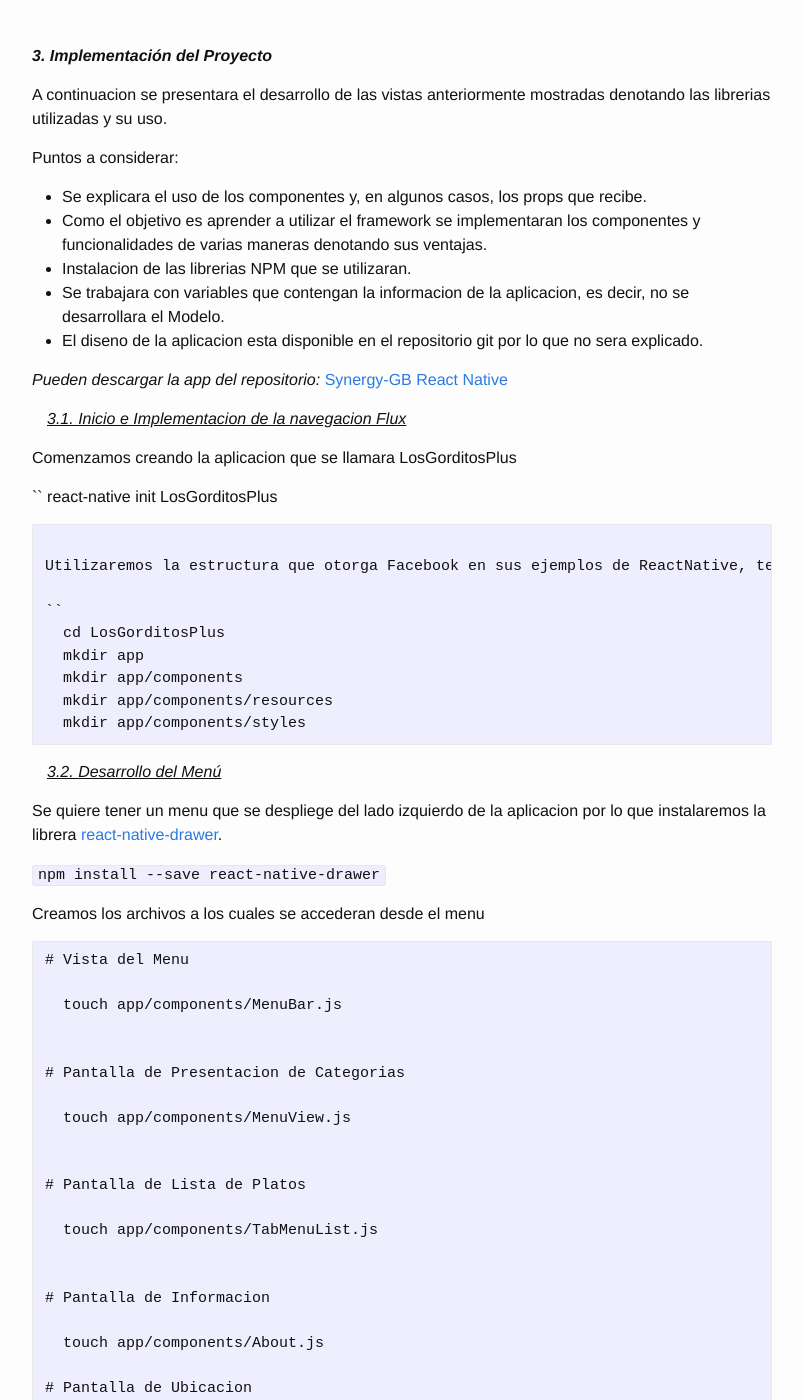
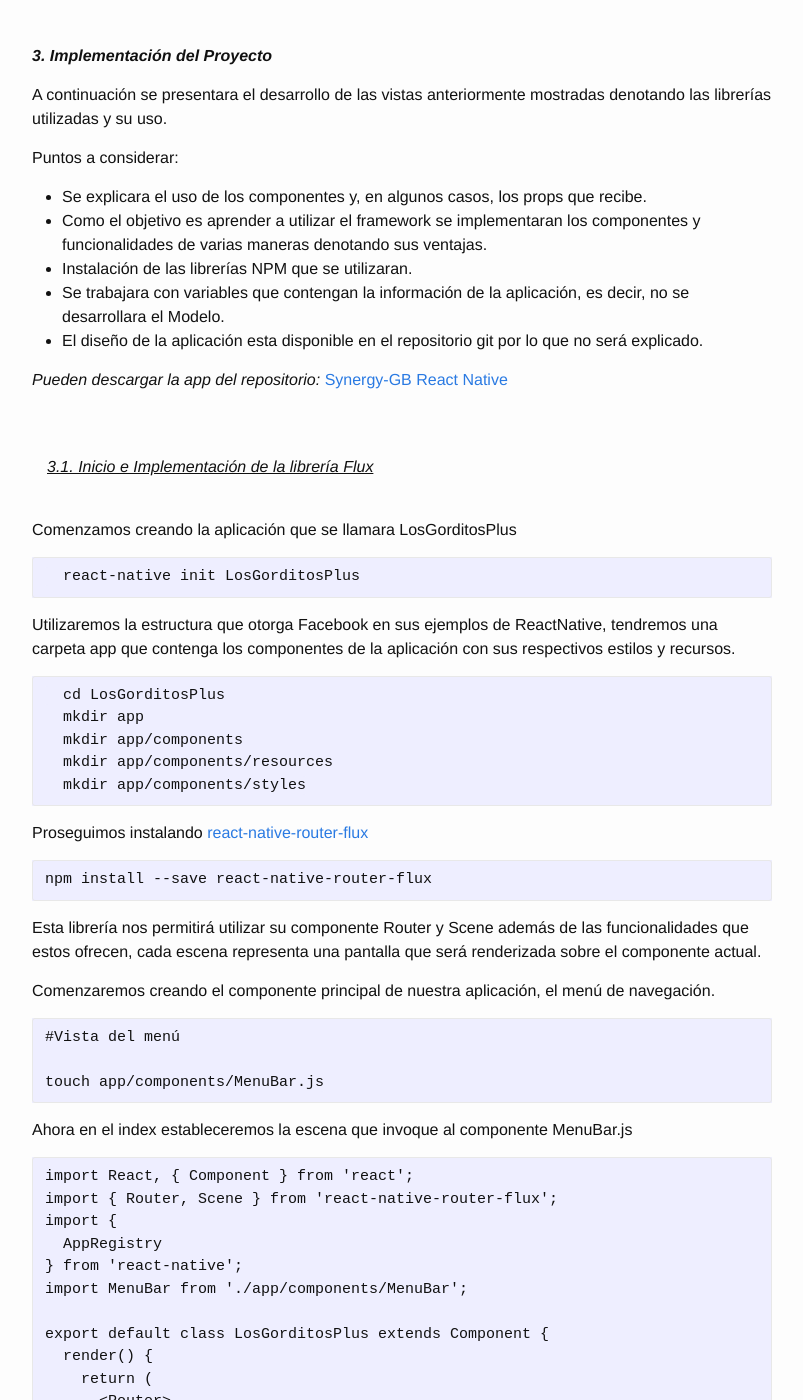
Before and after one commit to SYNERGY-GB/pas-restaurant-react-native, a Jekyll site: the page built from _posts/2016-07-18-Proyecto.markdown, in a window 1280 px wide and 1400 px high, scrolled down 7131 px. Shown: the whole window, without its empty margins (238-1041 px from the left). Built offline with Jekyll 4.4.1, drawn with Linux system fonts in a browser that asks for light colours; some of the changed text lies outside the part shown.

Commit message:
Se definio la implementacion basica de la libreria react-native-router-flux

````diff
--- a/_posts/2016-07-18-Proyecto.markdown
+++ b/_posts/2016-07-18-Proyecto.markdown
@@ -286,33 +286,37 @@ Se mostrara el logo del sitio de comida hasta que finalice la carga y renderizac
 
  ***3. Implementación del Proyecto***
 
-A continuacion se presentara el desarrollo de las vistas anteriormente mostradas denotando las librerias utilizadas y su uso.
+A continuación se presentara el desarrollo de las vistas anteriormente mostradas denotando las librerías utilizadas y su uso.
 
 Puntos a considerar:
 
 - Se explicara el uso de los componentes y, en algunos casos, los props que recibe.
 - Como el objetivo es aprender a utilizar el framework se implementaran los componentes y funcionalidades de varias maneras denotando sus ventajas.
-- Instalacion de las librerias NPM que se utilizaran.
-- Se trabajara con variables que contengan la informacion de la aplicacion, es decir, no se desarrollara el Modelo.
-- El diseno de la aplicacion esta disponible en el repositorio git por lo que no sera explicado.
+- Instalación de las librerías NPM que se utilizaran.
+- Se trabajara con variables que contengan la información de la aplicación, es decir, no se desarrollara el Modelo.
+- El diseño de la aplicación esta disponible en el repositorio git por lo que no será explicado.
 
 
 
 *Pueden descargar la app del repositorio:* [Synergy-GB React Native](https://github.com/SYNERGY-GB/pas-restaurant-react-native)
 
+<br>
+<br>
+*<Text style="text-decoration: underline; margin: 15px;"> 3.1. Inicio e Implementación de la librería Flux</Text>*
+<br>
+<br>
 
-*<Text style="text-decoration: underline; margin: 15px;"> 3.1. Inicio e Implementacion de la navegacion Flux</Text><br>*
+Comenzamos creando la aplicación que se llamara LosGorditosPlus
 
-Comenzamos creando la aplicacion que se llamara LosGorditosPlus
-
-``
-  react-native init LosGorditosPlus
 
 ```
+  react-native init LosGorditosPlus
+```
 
-Utilizaremos la estructura que otorga Facebook en sus ejemplos de ReactNative, tendremos una carpeta app que contenga los componentes de la aplicacion con sus respectivos estilos y recursos.
+Utilizaremos la estructura que otorga Facebook en sus ejemplos de ReactNative, tendremos una carpeta app que contenga los componentes de la aplicación con sus respectivos estilos y recursos.
 
-``
+
+```
   cd LosGorditosPlus
   mkdir app
   mkdir app/components
@@ -320,22 +324,72 @@ Utilizaremos la estructura que otorga Facebook en sus ejemplos de ReactNative, t
   mkdir app/components/styles
 ```
 
-
-*<Text style="text-decoration: underline; margin: 15px;"> 3.2. Desarrollo del Menú </Text><br>*
-
-Se quiere tener un menu que se despliege del lado izquierdo de la aplicacion por lo que instalaremos la librera [react-native-drawer](https://github.com/root-two/react-native-drawer).
-
-``
-  npm install --save react-native-drawer
-``
-
-Creamos los archivos a los cuales se accederan desde el menu
+Proseguimos instalando [react-native-router-flux](https://github.com/aksonov/react-native-router-flux)
 
 ```
-# Vista del Menu
+npm install --save react-native-router-flux
+```
 
-  touch app/components/MenuBar.js
+Esta librería nos permitirá utilizar su componente Router y Scene además de las funcionalidades que estos ofrecen, cada escena representa una pantalla que será renderizada sobre el componente actual.
 
+Comenzaremos creando el componente principal de nuestra aplicación, el menú de navegación.
+
+```
+#Vista del menú
+
+touch app/components/MenuBar.js
+```
+
+Ahora en el index estableceremos la escena que invoque al componente MenuBar.js
+
+```
+import React, { Component } from 'react';
+import { Router, Scene } from 'react-native-router-flux';
+import {
+  AppRegistry
+} from 'react-native';
+import MenuBar from './app/components/MenuBar';
+
+export default class LosGorditosPlus extends Component {
+  render() {
+    return (
+      <Router>
+        <Scene key="root" hideNavBar>
+          <Scene key="MenuBar" component={MenuBar} initial={true} />
+        </Scene>
+      </Router>
+    )
+  }
+}
+
+AppRegistry.registerComponent('LosGorditosPlus', () => LosGorditosPlus);
+```
+
+Como se observa, estamos pasando los siguientes props al componente Scene:
+
+- key: String único que sirve para referenciar la escena. Al pasarle como valor "root" indicamos que es raíz de las escenas.
+- hideNavBar: Oculta la barra de navegación de Flux.
+- component: Componente a ser renderizado en la escena o pagina.
+- initial: Indica que es la primera escena a mostrar al ejecutar la aplicación.
+
+
+Por ahora tenemos que al iniciar la aplicación se renderiza el componente Menubar.
+
+<br>
+<br>
+*<Text style="text-decoration: underline; margin: 15px;"> 3.2. Desarrollo del Menú </Text>*
+<br>
+<br>
+Se quiere tener un menú que se despliegue del lado izquierdo de la aplicación, utilizaremos la librería [react-native-drawer](https://github.com/root-two/react-native-drawer) que facilita la implementación de un DrawerMenu funcional en ambas plataformas (iOS, Android).
+
+
+```
+  npm install --save react-native-drawer
+```
+
+Creamos las pantallas a las cuales se accederán desde el menú
+
+```
 
 # Pantalla de Presentacion de Categorias
 
@@ -357,7 +411,7 @@ Creamos los archivos a los cuales se accederan desde el menu
 
 ```
 
-Podemos colocar en cada uno de estos archivos un pequeno codigo que nos permita visualizar el cambio de la pantalla
+Podemos colocar en cada uno de estos archivos un pequeño código que nos permita visualizar la funcionalidad de nuestro menú al cambiar la pantalla
 
 ```
 class <Nombre_Clase> extend Component {
@@ -372,7 +426,7 @@ module.exports= <Nombre_Clase>
 ```
 
 
-Empezamos la implementacion del menu necesitamos importar la libreria instalada y cada uno de los componentes (pantallas) que seran llamados.
+Empezamos la implementación del menú necesitamos importar la librería instalada y cada uno de los componentes (pantallas) que serán llamados.
 
 ```
 import TabMenuList from './TabMenuList';
@@ -395,35 +449,34 @@ module.exports= <Nombre_Clase>
 ```
 
 
-Usaremos el elemento Image como contenedor debido a que se tienen muchas images de fondos.
+Usaremos el componente Image como contenedor para colocar la imagen de fondo y sobreponer componentes en esta.
 
-Drawer: Este componente consta de 2 partes, el contenido que va dentro de las etiquetas es lo que se muestra en la pantalla, mientras que el componente declarado en la propiedad "content" se muestra en el drawer. Requiere la declaracion de los estados Open y Disabled para el control de este y de las funciones para abrirlo y cerrarlo. Entre sus props tenemos:
+Drawer: Este componente consta de 2 partes, el contenido que va dentro de las etiquetas es lo que se muestra en la pantalla, mientras que el componente declarado en la propiedad "content" se muestra en el drawer. Requiere la declaración de los estados Open y Disabled para el control de este y de las funciones para abrirlo y cerrarlo. Entre sus props tenemos:
 
 - type: Puede tomar dos valores, "static" el Drawer se pinta en la pantalla deslizando el contenido de esta hacia la derecha. Y "overlay", se pinta encima del contenido de la pantalla.
-- content: Aqui se declara el contenido que se mostrara en el drawer.
-- onOpen: Funcion a realizar en la apertura del Drawer,
-- onClose: Funcion a raelizar al cerrar el Drawer.
+- content: Aquí se declara el contenido que se mostrara en el drawer.
+- onOpen: Función a realizar en la apertura del Drawer,
+- onClose: Función a realizar al cerrar el Drawer.
 
 
-Desglozaremos el contenido del Drawer en un archivo llamado DrawerContent para que el codigo sea mas legible y veamos como comunicar al componente padre con el hijo.
+Desglosaremos el contenido del Drawer en un archivo llamado DrawerContent para que el código sea mas legible y veamos como comunicar al componente padre con el hijo.
 
-Creamos en la carpeta components el archivo DrawerContent.js y lo importamos en MenuBar.
+Creamos en la carpeta components el archivo DrawerContent.js
 
 ```
 touch app/components/DrawerContent.js
-
 ```
 
-El DrawerContent interactua con un elemento que le pertene al componente que lo invoca (Padre), ¿Como se comunican los componentes?, el padre requiere pasar funciones que manipulen sus elementos al hijo. Para que el DrawerContent acepte una funcion como props se necesita importar los "PropTypes" de React y definirlos como funciones. En este caso, el props que recibe la funcion se llamara "onClose".
+El DrawerContent interactúa con un elemento que le pertenece al componente que lo invoca (Padre), ¿Como se comunican los componentes?, el padre requiere pasar funciones que manipulen sus elementos al hijo. Para que el DrawerContent acepte una función como props se necesita importar los "PropTypes" de React y definirlos como funciones. En este caso, el props que recibe la función se llamara "onClose".
 
-Como vimos en el diseño el drawer consta de 5 botones (Opciones de Navegacion y el boton del menu) junto a un indicador que se posiciona en la pagina actual para lo cual se le asignara un valor a cada Opcion de Navegacion, sera pasado por el padre bajo el nombre de "selected_page", asi podremos saber donde pintar el indicador. Tambien, implementaremos la libreria Flux para que al seleccionar una opcion mandemos a refrescar el contexto utilizando la accion "Actions.refresh(PARAM)", donde pasaremos como parametros:
+Como vimos en el diseño el drawer consta de 5 botones (Opciones de Navegación y el botón del menú) junto a un indicador que se posiciona en la pagina actual para lo cual se le asignara un valor a cada Opción de Navegación, será pasado por el padre bajo el nombre de "selected_page", así podremos saber donde pintar el indicador. También, implementaremos la librería Flux para que al seleccionar una opción mandemos a refrescar el contexto utilizando la acción "Actions.refresh(PARAM)", donde pasaremos como parámetros:
 
-- page_title: Titulo a mostrar en la bara de navegacion.
+- page_title: Titulo a mostrar en la barra de navegación.
 - bg: Variable de control del fondo.
-- ts: Variable de control del estilo de la bara de navegacion.
+- ts: Variable de control del estilo de la barra de navegación.
 - selected_page: Pagina seleccionada.
 
-Mas adelante se explicara que hace la accion flux refresh
+Mas adelante se explicara que hace la acción flux refresh
 
 ```
 #DrawerContent
@@ -520,15 +573,15 @@ module.exports = DrawerContent;
 
 ```
 
-Regresando al MenuBar, importamos el contenido del Drawer
+Regresamos al MenuBar, importamos el contenido del Drawer
 
 ```
 import DrawerContent from './DrawerContent';
 ```
 
-Primero haremos nuestra propia bara de Navegacion que tendra el boton para acceder al menu de la aplicacion (Drawer) y el titulo de la pagina en el cual se mostrar el valor del prop "page_title", despues, colocaremos el contenido de la pagina que deseamos mostrar.
+Primero haremos nuestra propia barra de Navegación que tendrá el botón para acceder al menú de la aplicación (Drawer) y el titulo de la pagina en el cual se mostrar el valor del prop "page_title", después, colocaremos el contenido de la pagina que deseamos mostrar.
 
-No utilizaremos Flux para la navegacion de las paginas principales de la aplicacion sino que lo haremos por medio de un switch que evalue el props "selected_page" y renderice en base a su valor ya que esto nos permite que se sustituya el componente que se muestra en pantalla en lugar de sobreponer una escena.
+No utilizaremos Flux para la navegación de las paginas principales de la aplicación sino que lo haremos por medio de un switch que evalúe el prop "selected_page" y se renderiza en base a su valor ya que esto nos permite que se sustituya el componente que se muestra en pantalla en lugar de sobreponer una escena.
 
 ```
 #Vista del Menu
@@ -627,24 +680,64 @@ class MenuBar extends Component {
 }
 ```
 
-Con esto ya tenemos nuestro componente principal MenuBar, el cual se encarga de mostrar el menu de navegacion de la aplicacion y renderizar las pantallas, como es el componente padre al refrescar con la accion Flux se actualizara y volvera a evaluar sus props cambiando el titulo de la pagina o renderizando una nueva pantalla. Inconveniente, es el unico componente al cual podemos actualizar sus props con el refresh.
+Con esto ya tenemos nuestro componente principal MenuBar, el cual se encarga de mostrar el menú de navegación de la aplicación y renderizar las pantallas, como es el componente padre al refrescar con la acción Flux se actualizara y volverá a evaluar sus props cambiando el titulo de la pagina o renderizando una nueva pantalla. Inconveniente, es el único componente al cual podemos actualizar sus props con el refresh de flux "Actions.refresh()".
 
-*<Text style="text-decoration: underline; margin: 15px;"> 3.3. Desarrollo de la Pantalla de Presentación de Categorías</Text><br>*
+<br>
+<br>
+*<Text style="text-decoration: underline; margin: 15px;"> 3.3. Desarrollo de la Pantalla de Presentación de Categorías</Text>*
+<br>
+<br>
 
-*<Text style="text-decoration: underline; margin: 15px;"> 3.4. Desarrollo de la Pantalla de Lista de Platos</Text><br>*
+<br>
+<br>
+*<Text style="text-decoration: underline; margin: 15px;"> 3.4. Desarrollo de la Pantalla de Lista de Platos</Text>*
+<br>
+<br>
 
-*<Text style="text-decoration: underline; margin: 15px;"> 3.5. Desarrollo de la Pantalla de Detalle del Plato</Text><br>*
+<br>
+<br>
+*<Text style="text-decoration: underline; margin: 15px;"> 3.5. Desarrollo de la Pantalla de Detalle del Plato</Text>*
+<br>
+<br>
 
-*<Text style="text-decoration: underline; margin: 15px;"> 3.6. Desarrollo de la Pantalla de Información</Text><br>*
+<br>
+<br>
+*<Text style="text-decoration: underline; margin: 15px;"> 3.6. Desarrollo de la Pantalla de Información</Text>*
+<br>
+<br>
 
-*<Text style="text-decoration: underline; margin: 15px;"> 3.7. Desarrollo de la Pantalla de Ubicación</Text><br>*
+<br>
+<br>
+*<Text style="text-decoration: underline; margin: 15px;"> 3.7. Desarrollo de la Pantalla de Ubicación</Text>*
+<br>
+<br>
 
-*<Text style="text-decoration: underline; margin: 15px;"> 3.8. Desarrollo de la Pantalla de Detalle de Ubicación</Text><br>*
+<br>
+<br>
+*<Text style="text-decoration: underline; margin: 15px;"> 3.8. Desarrollo de la Pantalla de Detalle de Ubicación</Text>*
+<br>
+<br>
 
-*<Text style="text-decoration: underline; margin: 15px;"> 3.9. Desarrollo de la Pantalla de Contacto</Text><br>*
+<br>
+<br>
+*<Text style="text-decoration: underline; margin: 15px;"> 3.9. Desarrollo de la Pantalla de Contacto</Text>*
+<br>
+<br>
 
-*<Text style="text-decoration: underline; margin: 15px;"> 3.10. Desarrollo de la Pantalla para Contactar</Text><br>*
+<br>
+<br>
+*<Text style="text-decoration: underline; margin: 15px;"> 3.10. Desarrollo de la Pantalla para Contactar</Text>*
+<br>
+<br>
 
-*<Text style="text-decoration: underline; margin: 15px;"> 3.11. Desarrollo del Splash para el inicio de la aplicación</Text><br>*
+<br>
+<br>
+*<Text style="text-decoration: underline; margin: 15px;"> 3.11. Desarrollo del Splash para el inicio de la aplicación</Text>*
+<br>
+<br>
 
-*<Text style="text-decoration: underline; margin: 15px;"> 3.12. Instalación en el dispositivo</Text><br>*
+<br>
+<br>
+*<Text style="text-decoration: underline; margin: 15px;"> 3.12. Instalación en el dispositivo</Text>*
+<br>
+<br>
````
